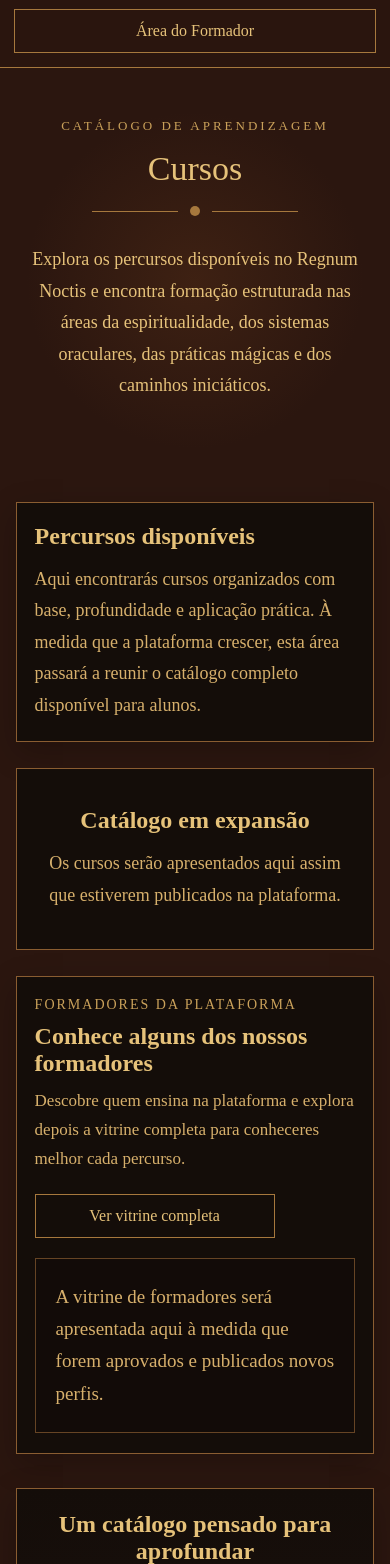
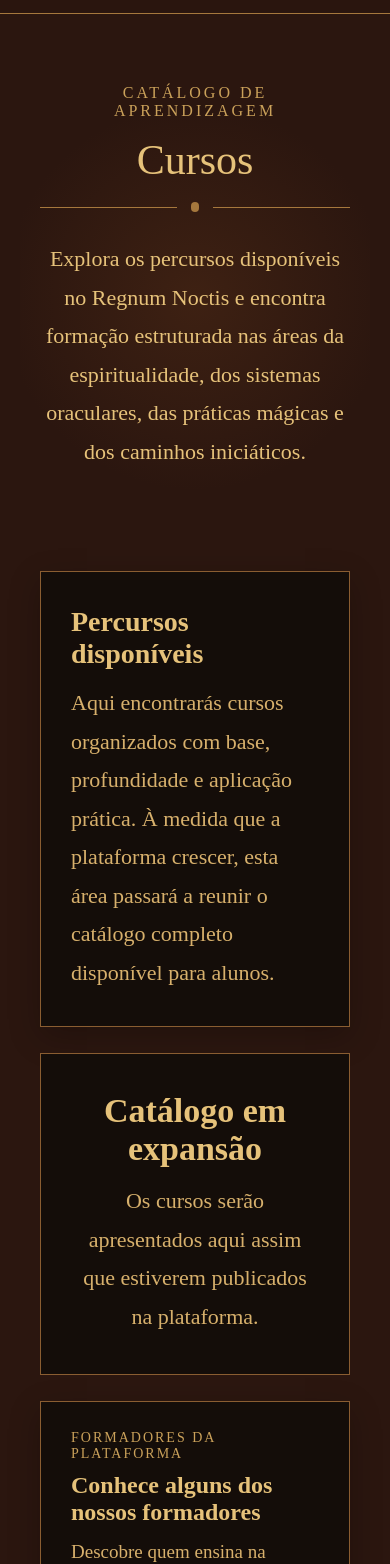
Before and after one commit to NoctisSystems/regnum-noctis, a Next.js app: page /cursos in a window 390 px wide. Shown: the part 384-1948 px from the top of the page. Built offline with nearby package versions, Linux system fonts and the light colour scheme; no server answers; the database is empty.

Commit message:
git push

```diff
--- a/app/cursos/page.tsx
+++ b/app/cursos/page.tsx
@@ -86,10 +86,10 @@ export default async function CursosPage() {
         background: "#2b160f",
         color: "#e6c27a",
         fontFamily: "Cormorant Garamond, serif",
-        paddingTop: "clamp(40px, 6vw, 60px)",
-        paddingRight: "clamp(14px, 4vw, 20px)",
-        paddingBottom: "clamp(70px, 8vw, 90px)",
-        paddingLeft: "clamp(14px, 4vw, 20px)",
+        paddingTop: "60px",
+        paddingRight: "20px",
+        paddingBottom: "90px",
+        paddingLeft: "20px",
       }}
     >
       <section
@@ -97,7 +97,7 @@ export default async function CursosPage() {
           maxWidth: "1150px",
           margin: "0 auto 50px auto",
           textAlign: "center",
-          padding: "10px clamp(10px, 3vw, 20px) 50px",
+          padding: "10px 20px 50px 20px",
           background:
             "radial-gradient(circle at center, rgba(106,58,27,0.30) 0%, rgba(43,22,15,0) 68%)",
         }}
@@ -107,7 +107,7 @@ export default async function CursosPage() {
             letterSpacing: "3px",
             textTransform: "uppercase",
             color: "#caa15a",
-            fontSize: "clamp(13px, 2vw, 16px)",
+            fontSize: "16px",
             margin: "0 0 16px 0",
           }}
         >
@@ -117,7 +117,7 @@ export default async function CursosPage() {
         <h1
           style={{
             fontFamily: "Cinzel, serif",
-            fontSize: "clamp(34px, 6vw, 64px)",
+            fontSize: "clamp(42px, 6vw, 64px)",
             fontWeight: 500,
             margin: "0 0 18px 0",
             color: "#e6c27a",
@@ -131,13 +131,13 @@ export default async function CursosPage() {
             display: "flex",
             alignItems: "center",
             justifyContent: "center",
-            gap: "12px",
+            gap: "14px",
             margin: "0 0 28px 0",
           }}
         >
           <div
             style={{
-              width: "min(180px, 22vw)",
+              width: "180px",
               height: "1px",
               background: "#a6783d",
             }}
@@ -152,7 +152,7 @@ export default async function CursosPage() {
           />
           <div
             style={{
-              width: "min(180px, 22vw)",
+              width: "180px",
               height: "1px",
               background: "#a6783d",
             }}
@@ -161,7 +161,7 @@ export default async function CursosPage() {
 
         <p
           style={{
-            fontSize: "clamp(18px, 2.8vw, 28px)",
+            fontSize: "clamp(22px, 2.4vw, 28px)",
             lineHeight: "1.75",
             color: "#e6c27a",
             maxWidth: "980px",
@@ -174,7 +174,11 @@ export default async function CursosPage() {
         </p>
       </section>
 
-      <section style={{ padding: "0 0 26px 0" }}>
+      <section
+        style={{
+          padding: "0 20px 26px 20px",
+        }}
+      >
         <div
           style={{
             maxWidth: "1150px",
@@ -185,7 +189,7 @@ export default async function CursosPage() {
             style={{
               border: "1px solid #8a5d31",
               background: "#140d09",
-              padding: "clamp(20px, 4vw, 34px) clamp(18px, 4vw, 30px)",
+              padding: "34px 30px",
               boxShadow: "0 10px 30px rgba(0,0,0,0.22)",
               marginBottom: "26px",
             }}
@@ -193,7 +197,7 @@ export default async function CursosPage() {
             <h2
               style={{
                 fontFamily: "Cinzel, serif",
-                fontSize: "clamp(24px, 4vw, 40px)",
+                fontSize: "clamp(28px, 4vw, 40px)",
                 margin: "0 0 14px 0",
                 color: "#e6c27a",
               }}
@@ -203,7 +207,7 @@ export default async function CursosPage() {
 
             <p
               style={{
-                fontSize: "clamp(18px, 2.5vw, 22px)",
+                fontSize: "22px",
                 lineHeight: "1.75",
                 color: "#d7b06c",
                 margin: 0,
@@ -238,7 +242,7 @@ export default async function CursosPage() {
               <h3
                 style={{
                   fontFamily: "Cinzel, serif",
-                  fontSize: "clamp(24px, 4vw, 34px)",
+                  fontSize: "34px",
                   margin: "0 0 14px 0",
                   color: "#e6c27a",
                 }}
@@ -248,7 +252,7 @@ export default async function CursosPage() {
 
               <p
                 style={{
-                  fontSize: "clamp(18px, 2.5vw, 22px)",
+                  fontSize: "22px",
                   lineHeight: "1.75",
                   color: "#d7b06c",
                   margin: 0,
@@ -262,9 +266,8 @@ export default async function CursosPage() {
             <div
               style={{
                 display: "grid",
-                gridTemplateColumns:
-                  "repeat(auto-fit, minmax(min(100%, 280px), 1fr))",
-                gap: "20px",
+                gridTemplateColumns: "repeat(auto-fit, minmax(280px, 1fr))",
+                gap: "24px",
               }}
             >
               {cursos.map((curso) => {
@@ -327,7 +330,7 @@ export default async function CursosPage() {
 
                     <div
                       style={{
-                        padding: "22px",
+                        padding: "24px",
                         display: "flex",
                         flexDirection: "column",
                         flex: 1,
@@ -348,7 +351,7 @@ export default async function CursosPage() {
                       <h3
                         style={{
                           fontFamily: "Cinzel, serif",
-                          fontSize: "clamp(22px, 3vw, 28px)",
+                          fontSize: "28px",
                           margin: "0 0 14px 0",
                           color: "#e6c27a",
                           lineHeight: 1.2,
@@ -359,7 +362,7 @@ export default async function CursosPage() {
 
                       <p
                         style={{
-                          fontSize: "clamp(17px, 2.2vw, 19px)",
+                          fontSize: "19px",
                           lineHeight: "1.7",
                           color: "#d7b06c",
                           margin: "0 0 18px 0",
@@ -383,7 +386,7 @@ export default async function CursosPage() {
                       >
                         <span
                           style={{
-                            fontSize: "clamp(18px, 2.5vw, 22px)",
+                            fontSize: "22px",
                             color: "#f0d38b",
                           }}
                         >
@@ -405,14 +408,18 @@ export default async function CursosPage() {
         </div>
       </section>
 
-      <section style={{ padding: "0 0 34px 0" }}>
+      <section
+        style={{
+          padding: "0 20px 34px 20px",
+        }}
+      >
         <div
           style={{
             maxWidth: "1150px",
             margin: "0 auto",
             border: "1px solid #8a5d31",
             background: "#140d09",
-            padding: "clamp(20px, 4vw, 28px) clamp(18px, 4vw, 30px)",
+            padding: "28px 30px",
             boxShadow: "0 10px 30px rgba(0,0,0,0.22)",
           }}
         >
@@ -452,7 +459,7 @@ export default async function CursosPage() {
 
               <p
                 style={{
-                  fontSize: "clamp(17px, 2.3vw, 19px)",
+                  fontSize: "19px",
                   lineHeight: "1.7",
                   color: "#d7b06c",
                   maxWidth: "760px",
@@ -504,8 +511,7 @@ export default async function CursosPage() {
             <div
               style={{
                 display: "grid",
-                gridTemplateColumns:
-                  "repeat(auto-fit, minmax(min(100%, 190px), 1fr))",
+                gridTemplateColumns: "repeat(auto-fit, minmax(190px, 1fr))",
                 gap: "16px",
               }}
             >
@@ -600,7 +606,11 @@ export default async function CursosPage() {
         </div>
       </section>
 
-      <section style={{ padding: "0" }}>
+      <section
+        style={{
+          padding: "0 20px 0 20px",
+        }}
+      >
         <div
           style={{
             maxWidth: "1150px",
@@ -608,7 +618,7 @@ export default async function CursosPage() {
             border: "1px solid #8a5d31",
             background:
               "linear-gradient(180deg, rgba(20,13,9,1) 0%, rgba(26,16,12,1) 100%)",
-            padding: "clamp(22px, 4vw, 34px) clamp(18px, 4vw, 30px)",
+            padding: "34px 30px",
             textAlign: "center",
             boxShadow: "0 10px 30px rgba(0,0,0,0.22)",
           }}
@@ -616,7 +626,7 @@ export default async function CursosPage() {
           <h2
             style={{
               fontFamily: "Cinzel, serif",
-              fontSize: "clamp(24px, 4vw, 40px)",
+              fontSize: "clamp(28px, 4vw, 40px)",
               margin: "0 0 16px 0",
               color: "#e6c27a",
             }}
@@ -626,7 +636,7 @@ export default async function CursosPage() {
 
           <p
             style={{
-              fontSize: "clamp(18px, 2.6vw, 22px)",
+              fontSize: "22px",
               lineHeight: "1.8",
               color: "#d7b06c",
               maxWidth: "900px",
@@ -688,38 +698,41 @@ function baralharArray<T>(array: T[]) {
   return copia;
 }
 
-const botaoCard: React.CSSProperties = {
+const botaoCard = {
   textDecoration: "none",
   border: "1px solid #a6783d",
   color: "#e6c27a",
-  padding: "12px 18px",
+  paddingTop: "12px",
+  paddingRight: "18px",
+  paddingBottom: "12px",
+  paddingLeft: "18px",
+  fontSize: "18px",
+  display: "inline-block",
+  background: "transparent",
+};
+
+const botaoSecundario = {
+  textDecoration: "none",
+  border: "1px solid #a6783d",
+  color: "#e6c27a",
+  paddingTop: "12px",
+  paddingRight: "18px",
+  paddingBottom: "12px",
+  paddingLeft: "18px",
+  fontSize: "18px",
+  display: "inline-block",
+  background: "transparent",
+};
+
+const botaoMiniPerfil = {
+  textDecoration: "none",
+  border: "1px solid #a6783d",
+  color: "#e6c27a",
+  paddingTop: "10px",
+  paddingRight: "14px",
+  paddingBottom: "10px",
+  paddingLeft: "14px",
   fontSize: "16px",
   display: "inline-block",
   background: "transparent",
-  width: "min(100%, 180px)",
-  textAlign: "center",
 };
-
-const botaoSecundario: React.CSSProperties = {
-  textDecoration: "none",
-  border: "1px solid #a6783d",
-  color: "#e6c27a",
-  padding: "12px 18px",
-  fontSize: "16px",
-  display: "inline-block",
-  background: "transparent",
-  width: "min(100%, 240px)",
-  textAlign: "center",
-};
-
-const botaoMiniPerfil: React.CSSProperties = {
-  textDecoration: "none",
-  border: "1px solid #a6783d",
-  color: "#e6c27a",
-  padding: "10px 14px",
-  fontSize: "15px",
-  display: "inline-block",
-  background: "transparent",
-  width: "min(100%, 150px)",
-  textAlign: "center",
-};
--- a/components/RootShell.tsx
+++ b/components/RootShell.tsx
@@ -33,10 +33,6 @@ export default function RootShell({
             Cursos
           </Link>
 
-          <Link href="/vitrine-formadores" className="nav-button">
-            Formadores
-          </Link>
-
           <Link href="/publicidade-e-parceiros" className="nav-button">
             Publicidade e Parceiros
           </Link>
@@ -45,11 +41,11 @@ export default function RootShell({
             Torna-te Formador
           </Link>
 
-          <Link href="/aluno" className="nav-button">
+          <Link href="/aluno/login" className="nav-button">
             Área do Aluno
           </Link>
 
-          <Link href="/formador/login" className="nav-button">
+          <Link href="/formadores/login" className="nav-button">
             Área do Formador
           </Link>
         </nav>
```
Also changed, not shown: app/formadores/criar-curso/page.tsx (+47 -59 lines), app/vitrine-formadores/[id]/page.tsx (+12 -4 lines), app/vitrine-formadores/page.tsx (+23 -17 lines).
